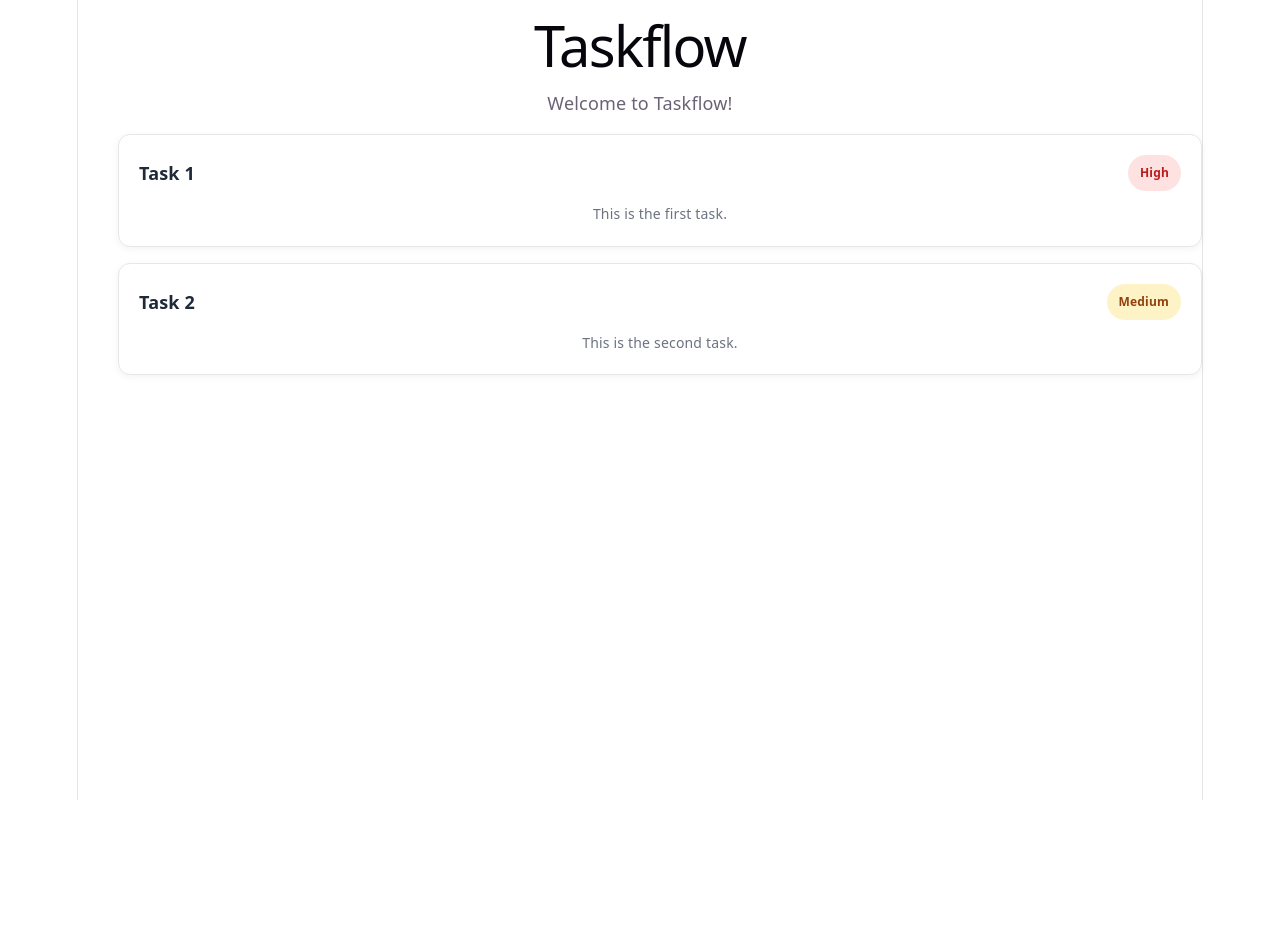
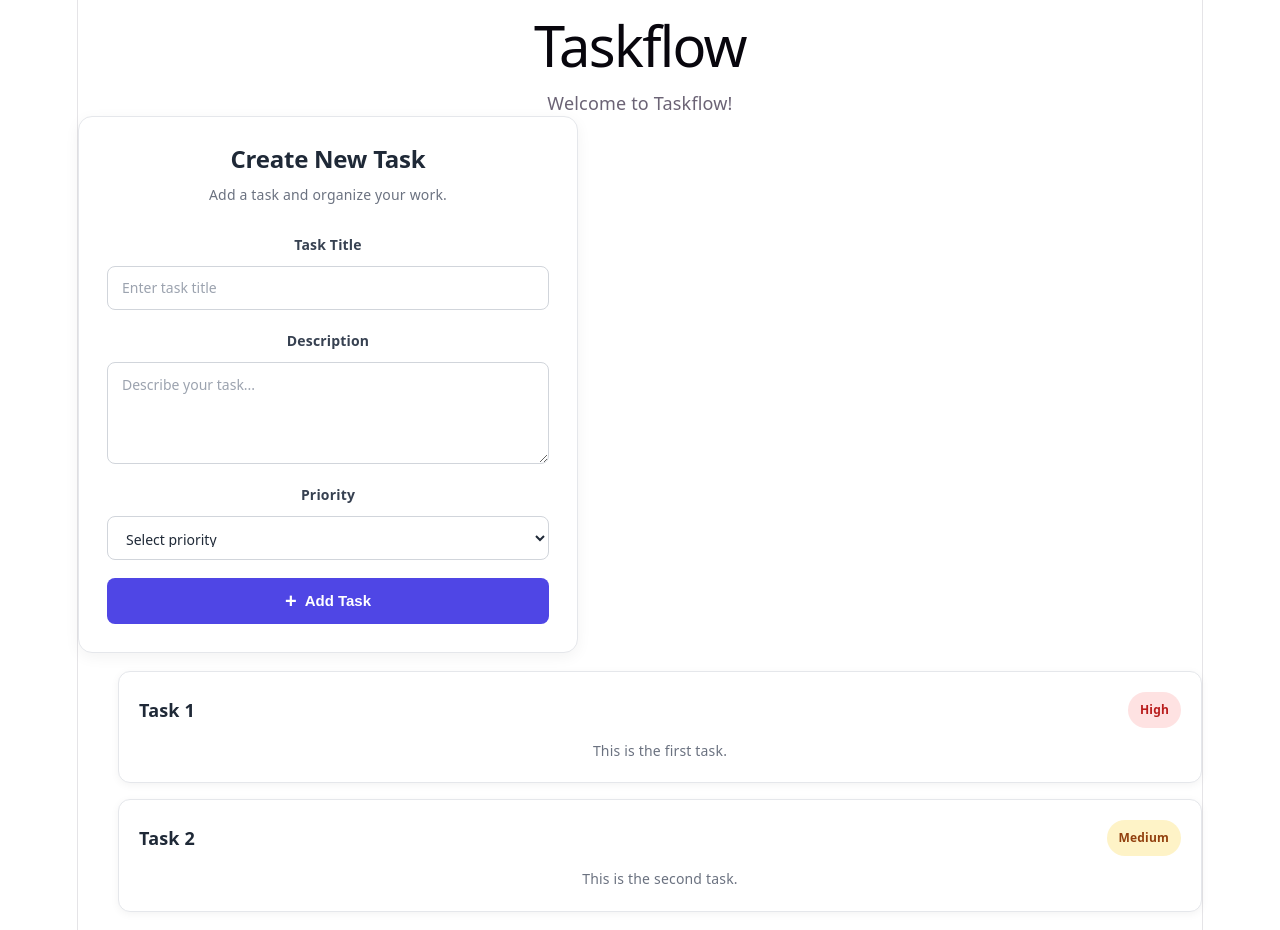
Before and after one commit to vinaykamble-nsio/taskflow, a React (Vite) app: page / in a window 1280 px wide. Before the commit the page ends 800 px from the top, so only its background shows below. Built offline with nearby package versions, Linux system fonts and the light colour scheme.

Commit message:
TaskForm Component created

```diff
--- a/src/App.jsx
+++ b/src/App.jsx
@@ -1,6 +1,8 @@
+import { useState } from "react";
 import { TaskItem } from "./components/TaskItem";
+import { TaskForm } from "./components/TaskForm";
 function App() {
-  const tasks = [
+  const [tasks, setTasks] = useState([
     {
       id: 1,
       title: "Task 1",
@@ -13,11 +15,16 @@ function App() {
       description: "This is the second task.",
       priority: "Medium",
     },
-  ];
+  ]);
   return (
     <div className="App">
       <h1>Taskflow</h1>
       <p>Welcome to Taskflow!</p>
+      <TaskForm
+        onSubmit={(newTask) => {
+          setTasks([...tasks, newTask]);
+        }}
+      />
       <ol>
         {tasks.map((task) => (
           <TaskItem key={task.id} task={task} />
--- /dev/null
+++ b/src/components/TaskForm.css
@@ -0,0 +1,110 @@
+.task-form {
+  width: 100%;
+  max-width: 500px;
+  padding: 28px;
+  background: #ffffff;
+  border: 1px solid #e5e7eb;
+  border-radius: 14px;
+  box-shadow: 0 4px 15px rgba(0, 0, 0, 0.05);
+  box-sizing: border-box;
+}
+
+.form-title {
+  margin: 0;
+  color: #1f2937;
+  font-size: 24px;
+  font-weight: 700;
+}
+
+.form-subtitle {
+  margin: 8px 0 24px;
+  color: #6b7280;
+  font-size: 14px;
+}
+
+.form-group {
+  display: flex;
+  flex-direction: column;
+  gap: 8px;
+  margin-bottom: 18px;
+}
+
+.form-group label {
+  color: #374151;
+  font-size: 14px;
+  font-weight: 600;
+}
+
+.form-group input,
+.form-group textarea,
+.form-group select {
+  width: 100%;
+  padding: 12px 14px;
+  box-sizing: border-box;
+  border: 1px solid #d1d5db;
+  border-radius: 8px;
+  outline: none;
+  background: #ffffff;
+  color: #1f2937;
+  font-family: inherit;
+  font-size: 14px;
+  transition:
+    border-color 0.2s,
+    box-shadow 0.2s;
+}
+
+.form-group input,
+.form-group select {
+  height: 44px;
+}
+
+.form-group textarea {
+  resize: vertical;
+  min-height: 100px;
+}
+
+.form-group input::placeholder,
+.form-group textarea::placeholder {
+  color: #9ca3af;
+}
+
+.form-group input:focus,
+.form-group textarea:focus,
+.form-group select:focus {
+  border-color: #6366f1;
+  box-shadow: 0 0 0 3px rgba(99, 102, 241, 0.12);
+}
+
+.submit-btn {
+  display: flex;
+  align-items: center;
+  justify-content: center;
+  gap: 8px;
+  width: 100%;
+  padding: 13px;
+  margin-top: 8px;
+  border: none;
+  border-radius: 8px;
+  background: #4f46e5;
+  color: #ffffff;
+  font-size: 15px;
+  font-weight: 600;
+  cursor: pointer;
+  transition:
+    background 0.2s,
+    transform 0.2s;
+}
+
+.submit-btn:hover {
+  background: #4338ca;
+  transform: translateY(-1px);
+}
+
+.submit-btn:active {
+  transform: translateY(0);
+}
+
+.submit-btn span {
+  font-size: 20px;
+  line-height: 1;
+}
--- /dev/null
+++ b/src/components/TaskForm.jsx
@@ -0,0 +1,64 @@
+import "./TaskForm.css";
+
+export const TaskForm = ({ onSubmit }) => {
+  const handleSubmit = (event) => {
+    event.preventDefault();
+
+    const formData = new FormData(event.target);
+
+    const newTask = {
+      id: Date.now(),
+      title: formData.get("title"),
+      description: formData.get("description"),
+      priority: formData.get("priority"),
+    };
+
+    onSubmit(newTask);
+    event.target.reset();
+  };
+
+  return (
+    <form onSubmit={handleSubmit} className="task-form">
+      <h2 className="form-title">Create New Task</h2>
+      <p className="form-subtitle">Add a task and organize your work.</p>
+
+      <div className="form-group">
+        <label htmlFor="title">Task Title</label>
+        <input
+          type="text"
+          id="title"
+          name="title"
+          placeholder="Enter task title"
+          required
+        />
+      </div>
+
+      <div className="form-group">
+        <label htmlFor="description">Description</label>
+        <textarea
+          id="description"
+          name="description"
+          placeholder="Describe your task..."
+          rows="4"
+          required
+        />
+      </div>
+
+      <div className="form-group">
+        <label htmlFor="priority">Priority</label>
+        <select id="priority" name="priority" required defaultValue="">
+          <option value="" disabled>
+            Select priority
+          </option>
+          <option value="High">High</option>
+          <option value="Medium">Medium</option>
+          <option value="Low">Low</option>
+        </select>
+      </div>
+
+      <button type="submit" className="submit-btn">
+        <span>+</span> Add Task
+      </button>
+    </form>
+  );
+};
```
